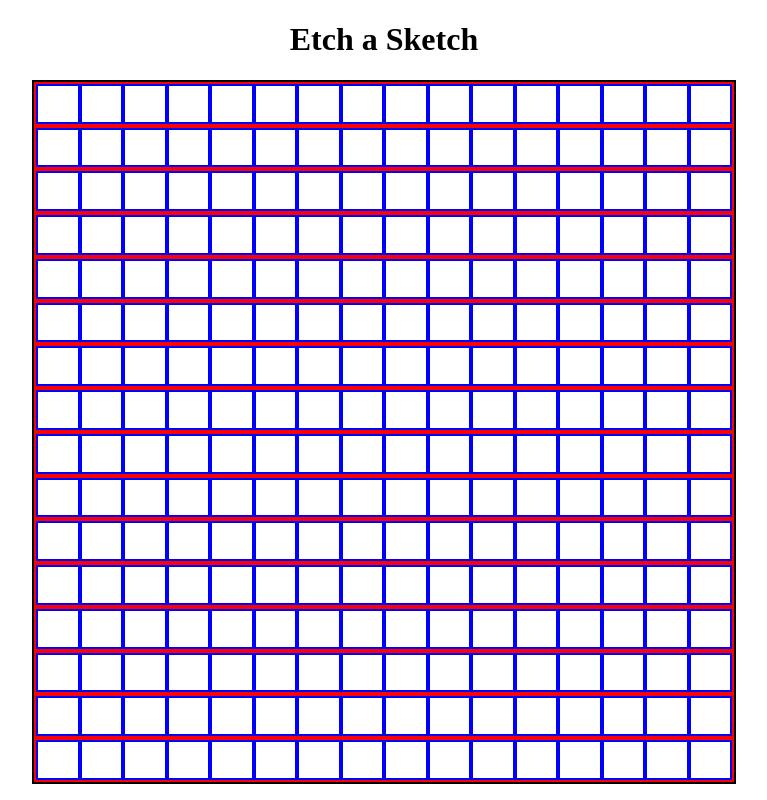
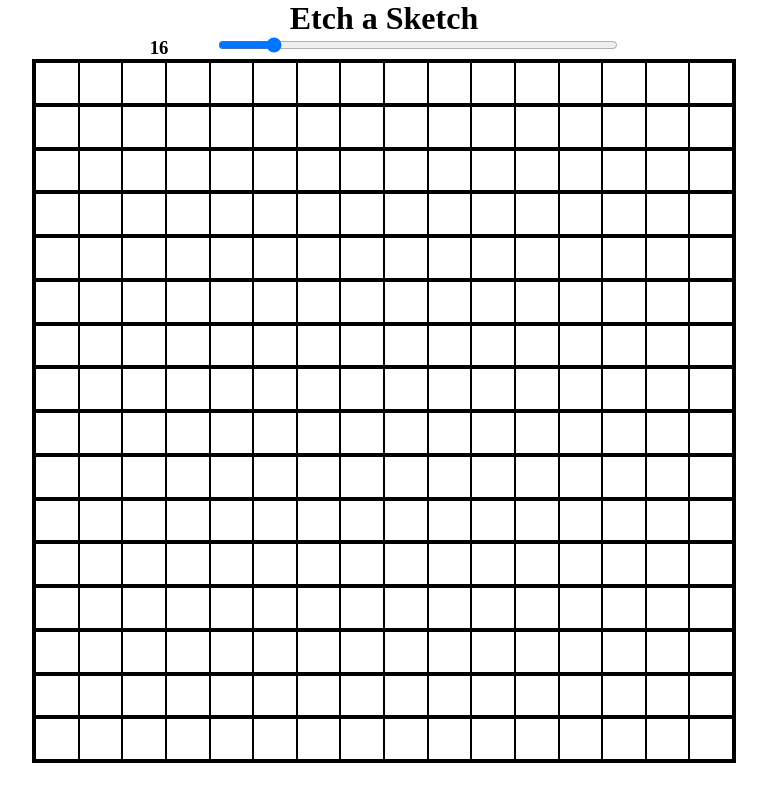
Before and after one commit to Larry4205/EtchASketch, a plain HTML site: page index.html in a window 1280 px wide. Shown: the whole page, without its empty margins (256-1023 px from the left). Drawn offline with Linux system fonts and the light colour scheme.

Commit message:
Added slider

```diff
--- a/index.html
+++ b/index.html
@@ -8,6 +8,13 @@
     </head>
     <body>
         <h1 class = "header">Etch a Sketch</h1>
+        <div class = "controls">
+            <h3 class = "slideLabel">16</h3>
+            <div class = "slide-container">
+                <input type = "range", min = "4", max = "100", value = "16", class = "slider", id = "cellRange">
+            </div>
+        </div>
+
         <div class = "container-wrap">
             <div id = "container"></div>
         </div>
--- a/script.js
+++ b/script.js
@@ -1,9 +1,12 @@
 //Add div to
+function addCells(numCells) {
     const myContainer = document.querySelector("#container");
-for(let i = 0; i < 16; i++) {
+
+    //create a grid of numCells x numCells
+    for(let i = 0; i < numCells; i++) {
         let row = document.createElement('div');
         row.classList.add('sketchRow');
-    for (let j = 0; j < 16; j++) {
+        for (let j = 0; j < numCells; j++) {
             let cell = document.createElement('div');
             cell.classList.add('sketchCell');
             row.append(cell);
@@ -11,9 +14,22 @@
         myContainer.append(row);
     }
 
+    //Adds event listener for etch a sketch behavior
     const sketchCells = document.querySelectorAll('.sketchCell');
     sketchCells.forEach((cell) => {
         cell.addEventListener('mouseenter', () => {
             cell.classList.add('sketched');
         });
     });
+}
+
+addCells(16);
+
+const slider = document.querySelector('.slider');
+const sliderLabel = document.querySelector('.slideLabel')
+slider.addEventListener('change', function() {
+    let val = this.value;
+    sliderLabel.textContent = val;
+    let rangeValue = parseInt(this.value);
+    console.log(rangeValue);
+});
--- a/style.css
+++ b/style.css
@@ -1,3 +1,8 @@
+* {
+    margin: 0px;
+    padding: 0px;
+}
+
 p {
     color: red;
 }
@@ -20,16 +25,26 @@
 }
 
 .sketchRow {
-    border: 2px solid red;
+    border: 1px solid black;
     flex: 1;
     display: flex;
 }
 
 .sketchCell {
-    border: 2px solid blue;
+    border: 1px solid black;;
     flex: 1;
 }
 
 .sketched {
     background-color: gray;
 }
+
+.controls {
+    display: flex;
+    justify-content: center;
+    gap: 50px;
+}
+
+.slider {
+    width: 400px;
+}
```
Lines whose indentation alone changed are shown as unchanged.
